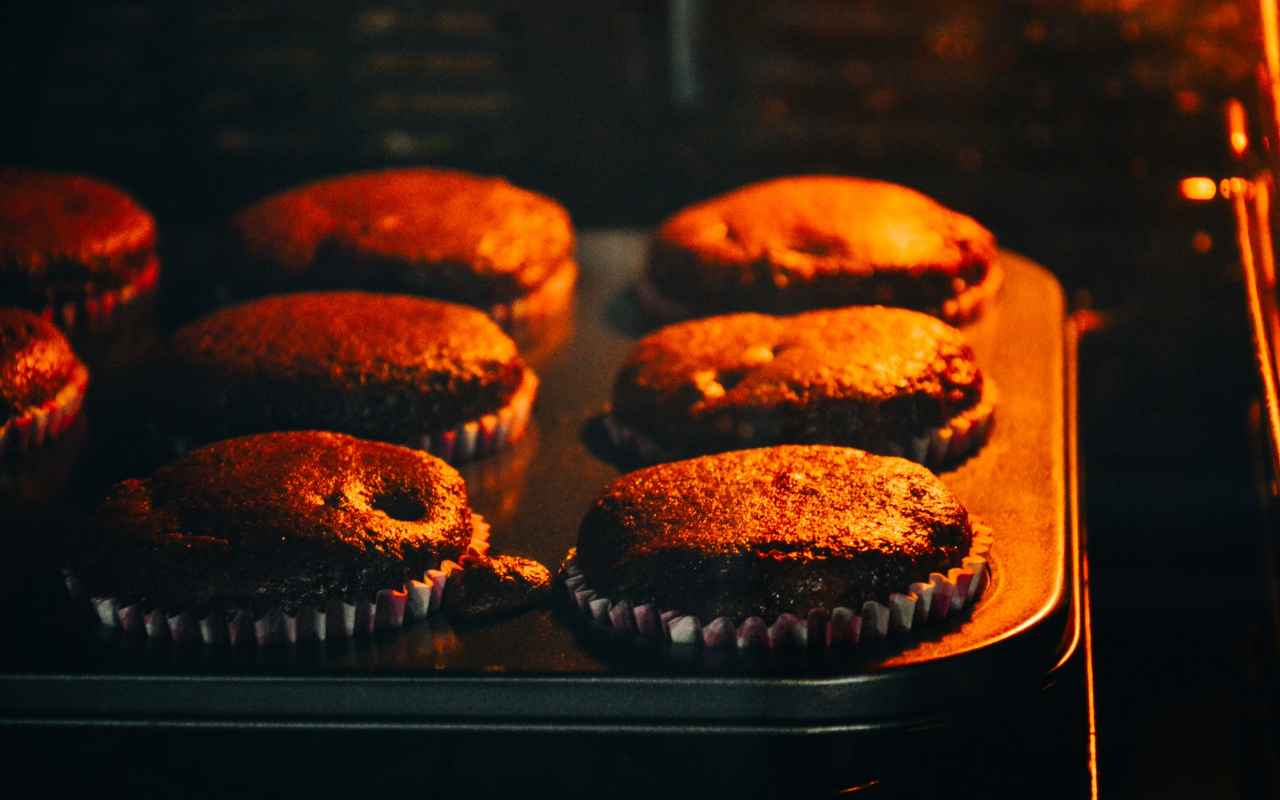
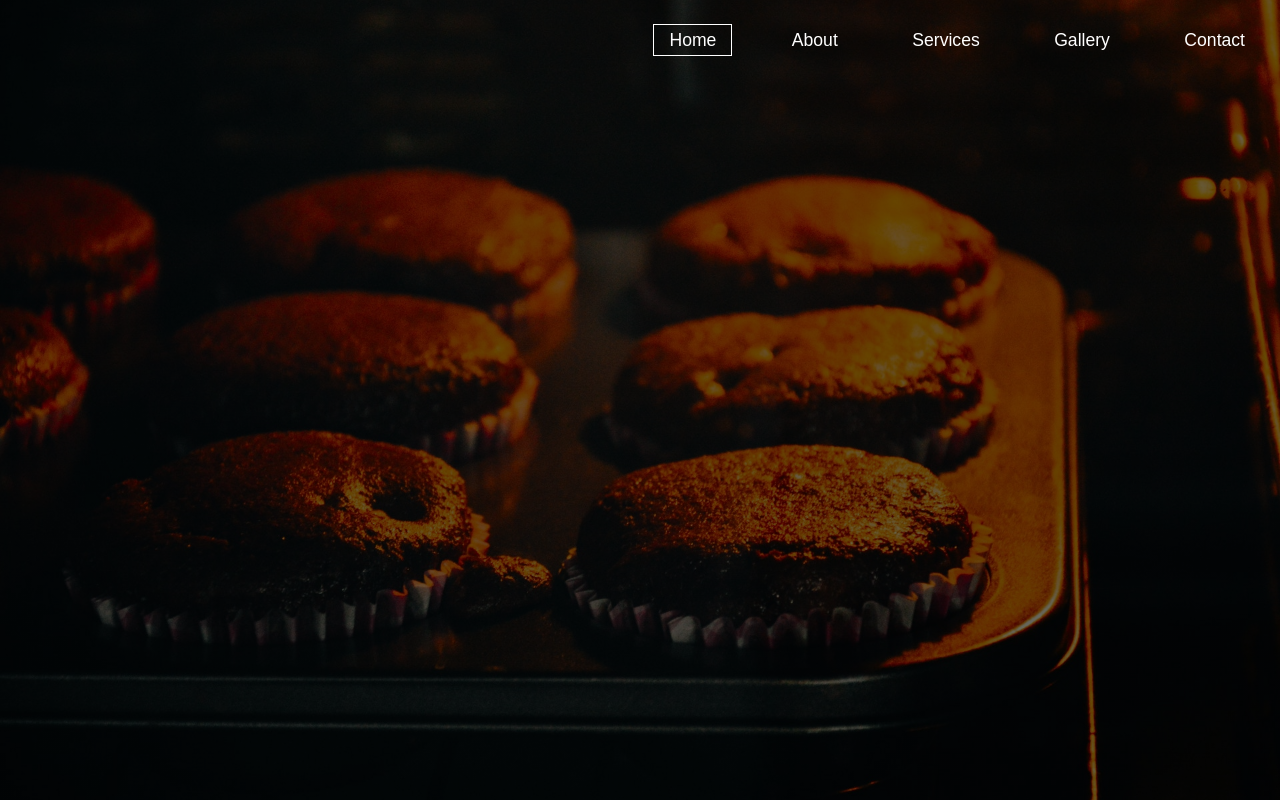
Before and after one commit to VisheshSingh/cakeFactory, a plain HTML site: page index.html in a window 1280 px wide. Drawn offline with Linux system fonts and the light colour scheme.

Commit message:
navbar done

```diff
--- a/index.html
+++ b/index.html
@@ -8,6 +8,16 @@
     <title>The Cake Factory</title>
 </head>
 <body>
-    <header></header>
+    <header>
+        <div class="nav">
+            <ul class="main-nav">
+                <li class="active"><a href="#">Home</a></li>
+                <li><a href="#">About</a></li>
+                <li><a href="#">Services</a></li>
+                <li><a href="#">Gallery</a></li>
+                <li><a href="#">Contact</a></li>
+            </ul>
+        </div>
+    </header>
 </body>
 </html>
--- a/style.css
+++ b/style.css
@@ -1,12 +1,40 @@
-body {
+* {
     margin:0;
     padding:0;
+    font-family: Arial, Helvetica, sans-serif;
 }
 
 header{
-    background: url('img/background.jpg');
+    background: linear-gradient(rgba(0, 0, 0, 0.6),rgba(0, 0, 0, 0.6)), url('img/background.jpg');
     background-position: center;
     background-size:cover;
     width:100%;
     height:100vh;
 }
+
+.main-nav{
+    float: right;
+    list-style: none;
+    margin-top:30px;
+}
+
+.main-nav li{
+    display: inline-block;
+    margin:0 20px;
+}
+
+.main-nav li a{
+    text-decoration: none;
+    color:#fff;
+    padding:5px 15px;
+    font-size:1.1em;
+}
+
+.main-nav li.active a{
+    border: 1px solid #fff;
+    padding:5px 15px;
+}
+
+.main-nav li a:hover{
+    border: 1px solid #fff;
+}
```
